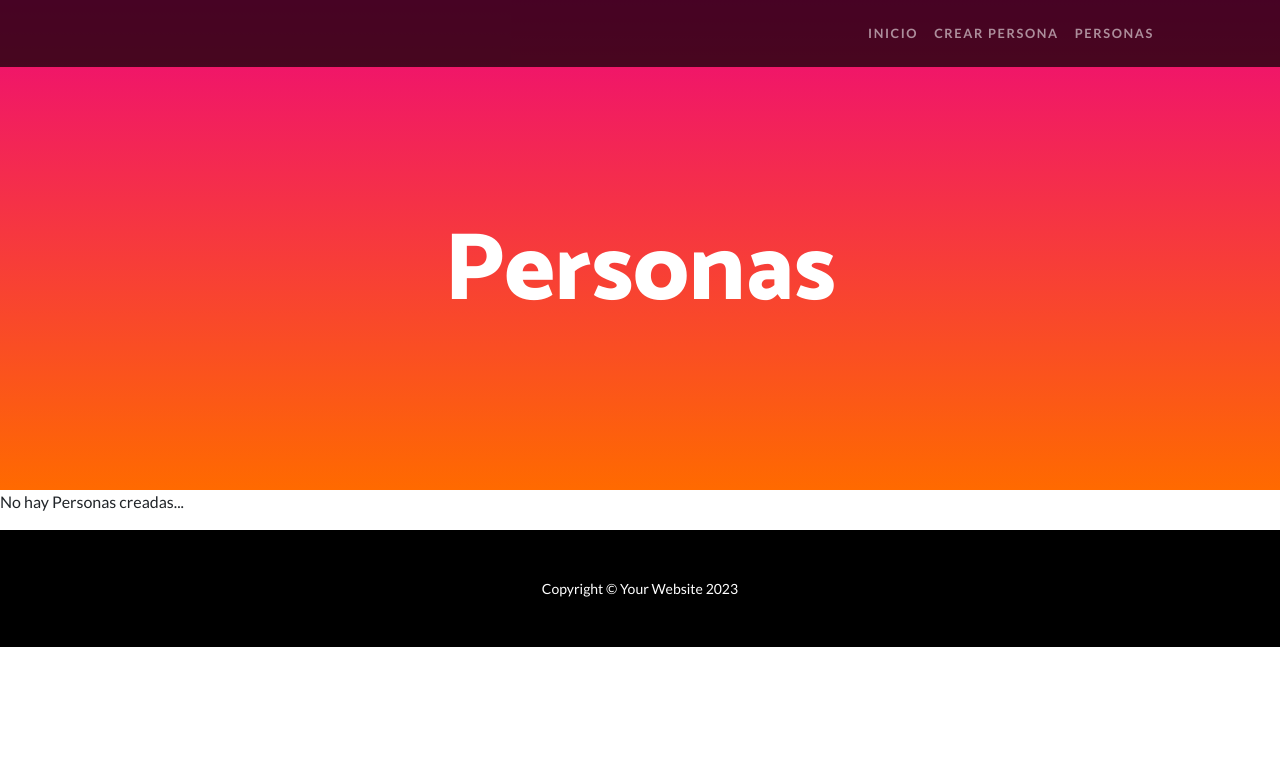
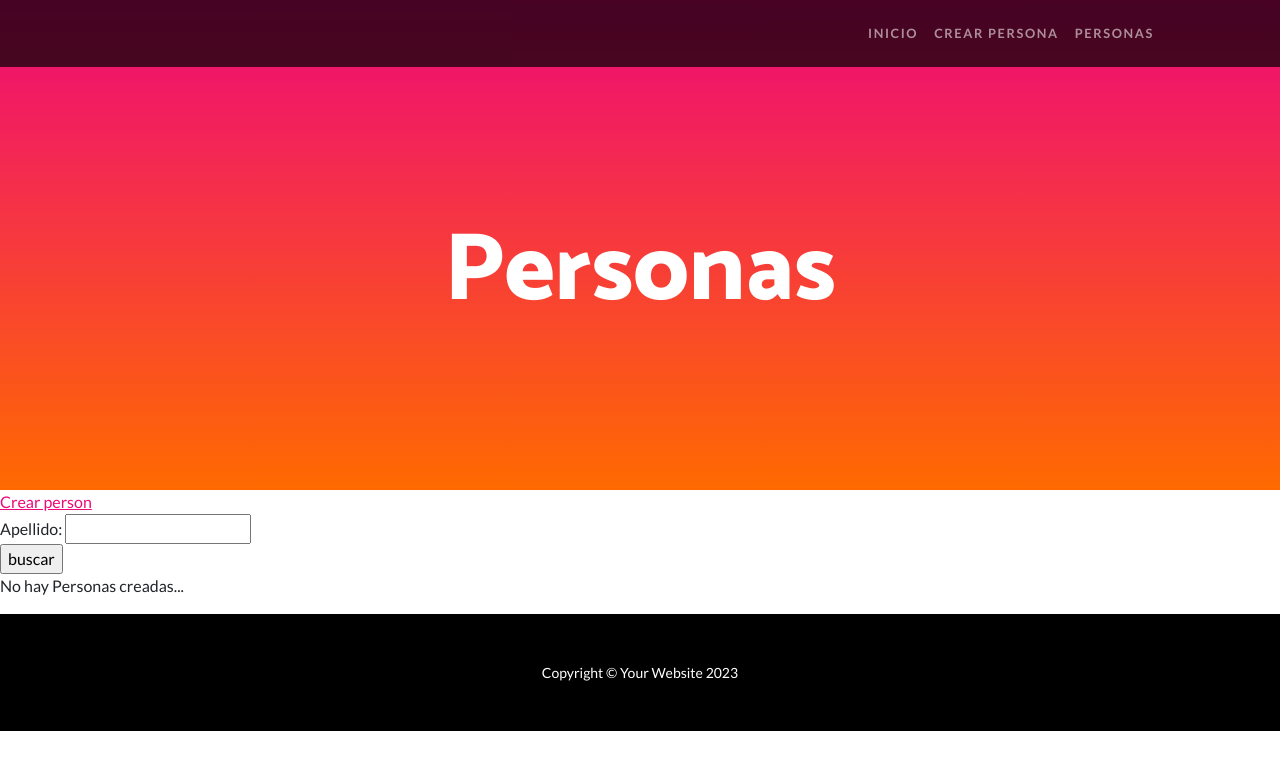
Before and after one commit to dayb137/BlasDayana_TerceraPreEntrega, a Django app: page /personas/ in a window 1280 px wide. Shown: the top 770 px of the page. Run offline with Django 5.2, Linux system fonts and the light colour scheme; some libraries are stand-ins or nearby versions.

Commit message:
corregi errores de identacion

```diff
--- a/inicio/form.py
+++ b/inicio/form.py
@@ -3,3 +3,6 @@ from django import forms
 class CrearPersonaFormulario(forms.Form):
     nombre = forms.CharField(max_length=30)
     apellido = forms.CharField(max_length=30)
+
+class BuscarPersona(forms.Form):
+    apellido = forms.CharField(max_length=30, required=False)
--- a/inicio/templates/inicio/personas.html
+++ b/inicio/templates/inicio/personas.html
@@ -10,15 +10,28 @@ Personas
 
 {% block main %}
 
+<a href={% url "crear_persona"%}>Crear person</a>
+
+<form action={% url "personas" %} method="get">
+
+    {{formulario}}
+
+    <input type="submit" value='buscar'>
+</form>
+
+
+
 {% if persona %}
     <ul>
-        {% for personas in persona %}
+        {% for persona in Personas %}
         <li>{{persona.nombre}}</li>
+
         {% endfor %}
+
     </ul>
+
 {% else %}
 <p>No hay Personas creadas...</p>
-
 {% endif %}
 
 {% endblock main %}
--- a/inicio/views.py
+++ b/inicio/views.py
@@ -1,6 +1,6 @@
 from django.shortcuts import render, redirect
 from inicio.models import Persona
-from inicio.form import CrearPersonaFormulario
+from inicio.form import CrearPersonaFormulario, BuscarPersona
 
 
 def inicio(request):
@@ -8,25 +8,27 @@ def inicio(request):
 
 def crear_persona(request):
 
+    formulario = CrearPersonaFormulario()
+
     if request.method == 'POST':
-
         formulario = CrearPersonaFormulario(request.POST)
-
         if formulario.is_valid():
             datos = formulario.cleaned_data
             persona = Persona(nommbre=datos.get('nombre'), apellido=datos.get('apellido'))
             persona.save()
+            return redirect('personas')
 
-        return redirect('Personas')
 
-    else:
-        formulario = CrearPersonaFormulario()
-
-    return render(request,'inicio/crear.html', {'formulario':formulario})
+    return render(request,'inicio/crear_persona.html', {'formulario':formulario})
 
 
 def personas(request):
 
-    personas = Persona.objects.all()
+    formulario = BuscarPersona(request.GET)
 
-    return render(request, 'inicio/personas.html', {'personas':personas})
+    if formulario.is_valid():
+        apellido = formulario.cleaned_data['apellido']
+        personas = Persona.objects.filter(apellido__icontains=apellido)
+
+
+    return render(request, 'inicio/personas.html', {'personas':personas , 'formulario': formulario})
```
Also changed, not shown: inicio/templates/inicio/crear_persona.html (renamed from inicio/templates/inicio/crear.html).
